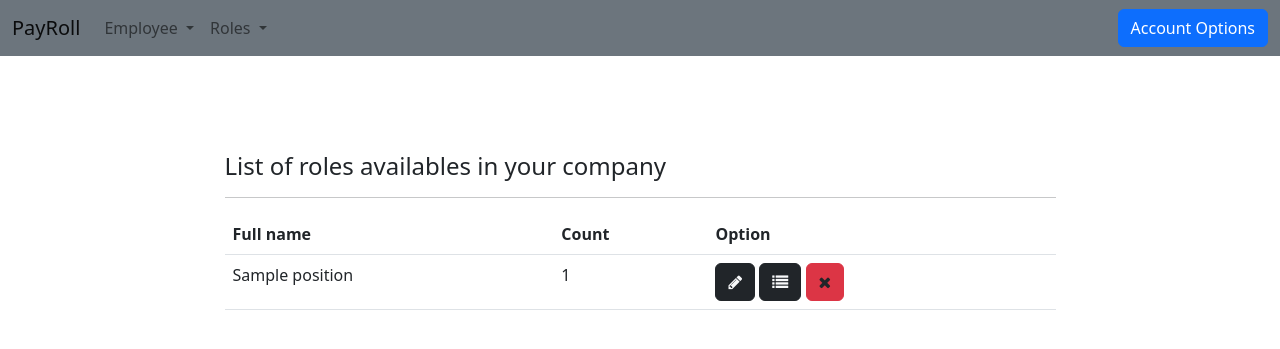
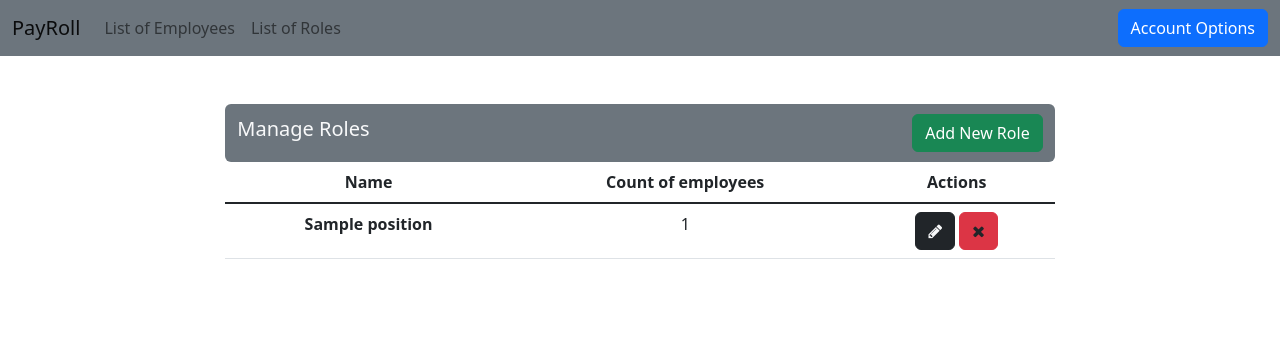
Before and after one commit to AndresYepesM/PayRoll-system, a Django app: page /enterprise/positions/ in a window 1280 px wide. Shown: the top 349 px of the page. Run offline with Django 4.2, Linux system fonts and the light colour scheme; a user stored in the database is signed in; tables that the repository leaves empty hold one stand-in row (values such as "Sample post"); some libraries are stand-ins or nearby versions.

Commit message:
New Table and fix navbar

```diff
--- a/templates/enterprise/positions/positions_list.html
+++ b/templates/enterprise/positions/positions_list.html
@@ -1,30 +1,40 @@
 {% extends 'base.html' %}
 
 {% block content %}
-<div class="container mt-5">
+<div class="container-fluid mt-5">
     <div class="row">
-        <div class="col-md-9 mx-auto mt-5">
-            <h4>List of roles availables in your company</h4>
-            <hr>
+        <div class="col-md-8 mx-auto">
+            <nav class="navbar navbar-expand-lg bg-secondary rounded">
+                <div class="container-fluid">
+                    <h2 class="navbar-brand text-light">Manage Roles</h2>
+
+                    <ul class="navbar-nav me-auto mb-2 mb-lg-0"></ul>
+
+                    <div class="d-flex" role="search">
+                        <a class="btn btn-success" href="{% url 'positions_create' %}">Add New Role</a>
+                    </div>
+
+                </div>
+            </nav>
+
             <table class="table">
                 <thead>
-                    <tr>
-                        <th scope="col">Full name</th>
-                        <th scope="col">Count</th>
-                        <th scope="col">Option</th>
+                    <tr class="text-center">
+                        <th scope="col">Name</th>
+                        <th scope="col">Count of employees</th>
+                        <th scope="col">Actions</th>
                     </tr>
                 </thead>
 
-                <tbody>
+                <tbody class="table-group-divider">
                     {% if positions %}
                         {% for i in positions %}
-                            <tr>
-                                <td>{{i.name}}</td>
+                            <tr class="text-center">
+                                <th scope="row">{{i.name}}</th>
                                 <td>{{i.counter}}</td>
                                 <td>
-                                    <a href="{% url 'positions_edit' position_id=i.id %}" class="btn btn-dark text-light" data-bs-toggle="tooltip" data-bs-placement="top" title="Edit Role"><i class="fa fa-pencil" aria-hidden="true"></i></a>
-                                    <a href="{% url 'positions_employees' position_id=i.id %}" class="btn btn-dark text-light" data-bs-toggle="tooltip" data-bs-placement="top" title="List of employee of this role"><i class="fa fa-list" aria-hidden="true"></i></a>
-                                    <a href="{% url 'positions_delete' position_id=i.id %}" onclick="return confirm('Are your surre you want to delete this employee?')" class="btn btn-danger text-dark" data-bs-toggle="tooltip" data-bs-placement="top" title="Delete Role"><i class="fa fa-times" aria-hidden="true"></i></a>
+                                    <a href="{% url 'positions_edit' position_id=i.id %}" class="btn btn-dark text-light" data-bs-toggle="tooltip" data-bs-placement="top" title="Edit employee"><i class="fa fa-pencil" aria-hidden="true"></i></a>
+                                    <a href="{% url 'positions_delete' position_id=i.id %}" onclick="return confirm('Are your surre you want to delete this role?')" class="btn btn-danger text-dark" data-bs-toggle="tooltip" data-bs-placement="top" title="Delete employee"><i class="fa fa-times" aria-hidden="true"></i></a>
                                 </td>
                             </tr>
                         {% endfor %}
--- a/templates/includes/navbar.html
+++ b/templates/includes/navbar.html
@@ -9,27 +9,13 @@
             <ul class="navbar-nav me-auto mb-2 mb-lg-0">
                 {% if request.user.is_authenticated %}
                     {% if request.user.is_admin %}
-                    <li class="nav-item dropdown">
-                        <a class="nav-link dropdown-toggle" href="#" id="navbarDropdown" role="button" data-bs-toggle="dropdown" aria-expanded="false">
-                            Employee
-                        </a>
+                        <li class="nav-item">
+                            <li><a class="nav-link" href="{% url 'employee_list' %}">List of Employees</a></li>
+                        </li>
 
-                        <ul class="dropdown-menu" aria-labelledby="navbarDropdown">
-                            <li><a class="dropdown-item" href="{% url 'employee_list' %}">List of Employees</a></li>
-                            <li><a class="dropdown-item" href="{% url 'register_new_employee' %}">Create a new employee</a></li>
-                        </ul>
-                    </li>
-
-                    <li class="nav-item dropdown">
-                        <a class="nav-link dropdown-toggle" href="#" id="navbarDropdown" role="button" data-bs-toggle="dropdown" aria-expanded="false">
-                            Roles
-                        </a>
-
-                        <ul class="dropdown-menu" aria-labelledby="navbarDropdown">
-                            <li><a class="dropdown-item" href="{% url 'positions_list' %}">List of Roles</a></li>
-                            <li><a class="dropdown-item" href="{% url 'positions_create' %}">Create a new Role</a></li>
-                        </ul>
-                    </li>
+                        <li class="nav-item">
+                            <li><a class="nav-link" href="{% url 'positions_list' %}">List of Roles</a></li>
+                        </li>
                     {% endif %}
                 {% else %}
 
```
Also changed, not shown: templates/enterprise/employee_list.html (+27 -11 lines).
